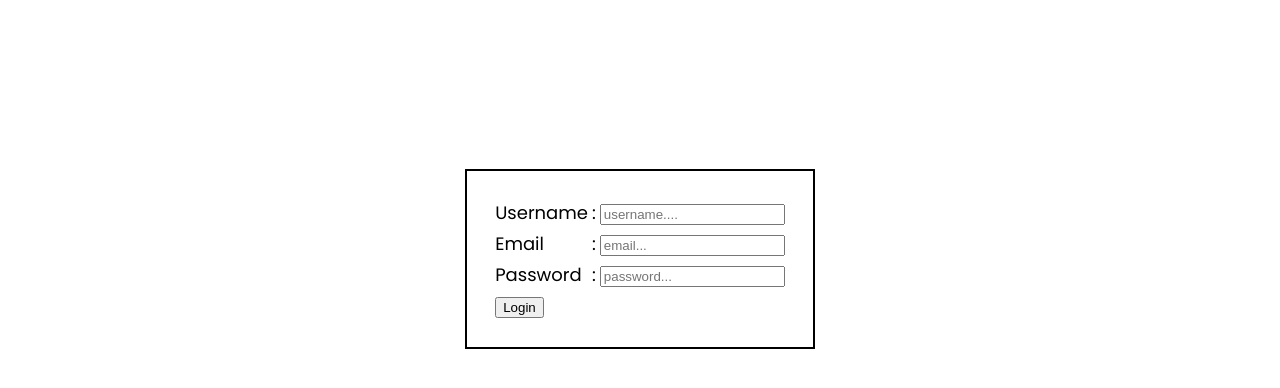
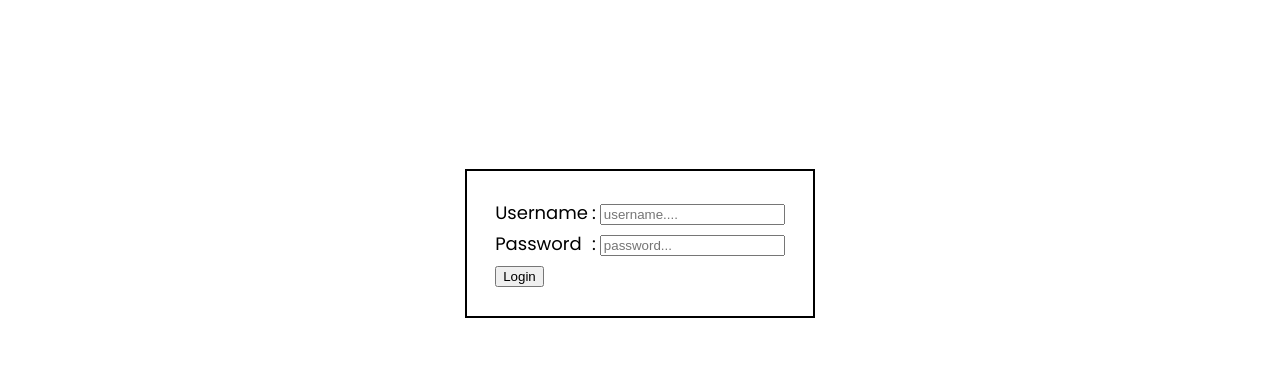
Before and after one commit to johanwooyu/Ellyv, a website: page login.html in a window 1280 px wide. Shown: the part 58-446 px from the top of the page. Drawn offline with Linux system fonts and the light colour scheme.

Commit message:
Update login.html

```diff
--- a/login.html
+++ b/login.html
@@ -38,15 +38,6 @@
             </tr>
             <tr>
                 <td>
-                    <label for="email">Email</label>
-                </td>
-                <td> : </td>
-                <td>
-                    <input type="email" name="email" placeholder="email..."/>
-                </td>
-            </tr>
-            <tr>
-                <td>
                     <label for="password">Password</label>
                 </td>
                 <td> : </td>
```
